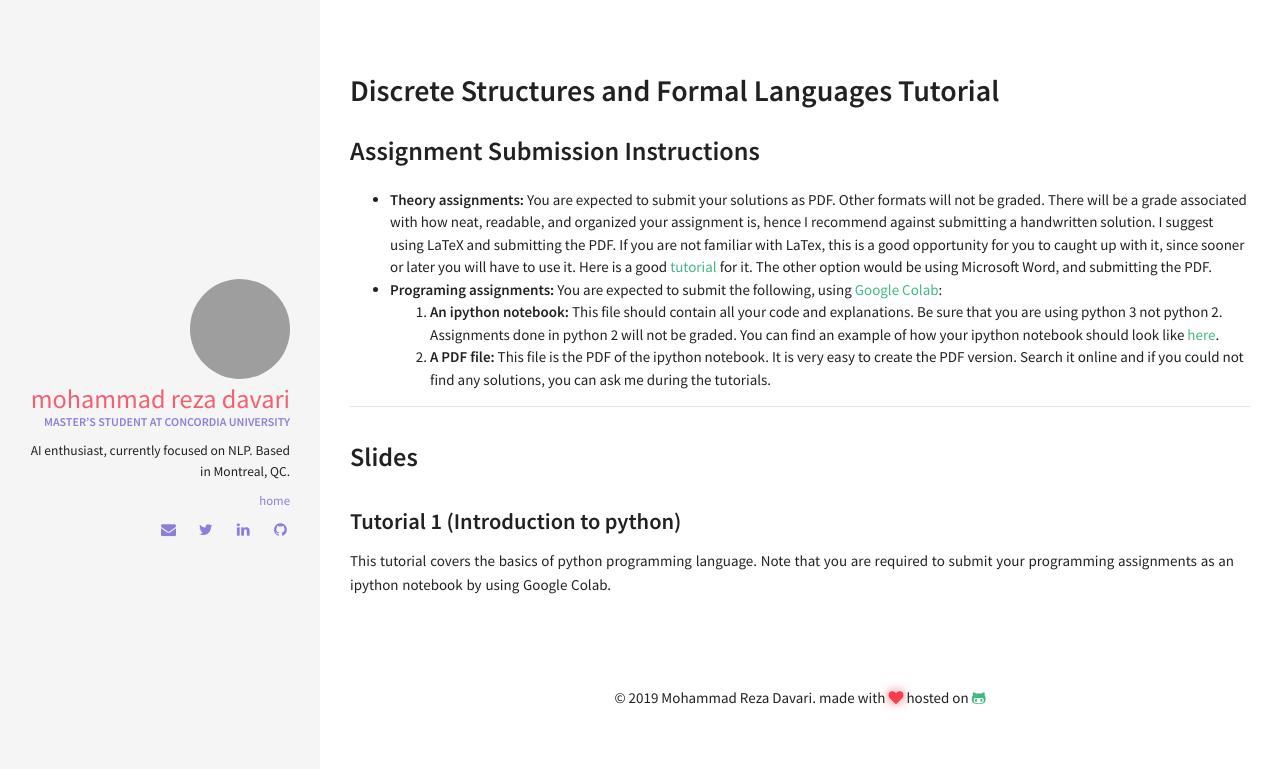
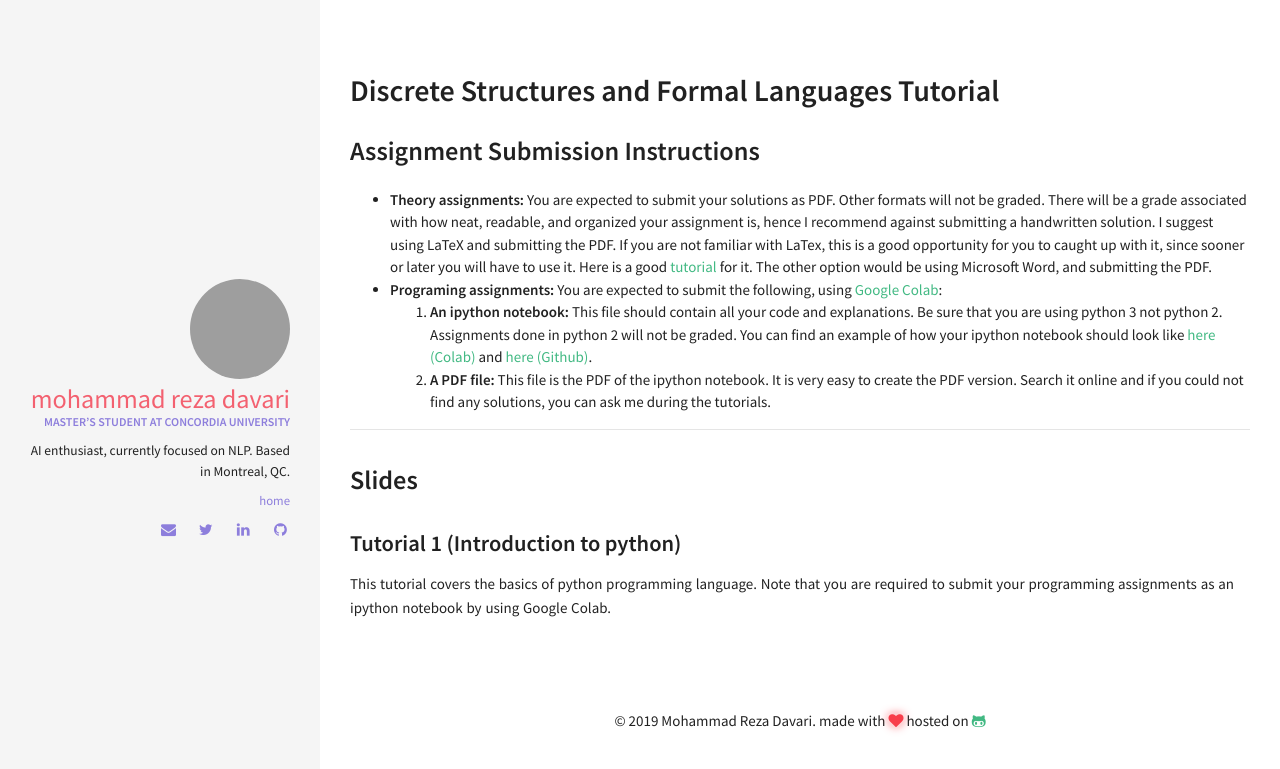
Before and after one commit to rezazzr/davari.io, a Jekyll site: the page built from index.html, in a window 1280 px wide. Shown: the top 769 px of the page. Built offline with Jekyll 4.4.1, drawn with Linux system fonts in a browser that asks for light colours.

Commit message:
added a link to Gtihub for the sample project

```diff
--- a/_includes/sections/intro.html
+++ b/_includes/sections/intro.html
@@ -11,7 +11,7 @@
 		<b> Programing assignments:</b> You are expected to submit the following, using <a href="https://colab.research.google.com/">Google Colab</a>:
 		<ol>
 			<li>
-				<b> An ipython notebook:</b> This file should contain all your code and explanations. Be sure that you are using python 3 not python 2. Assignments done in python 2 will not be graded. You can find an example of how your ipython notebook should look like <a href="https://drive.google.com/file/d/1Y3Jwl-v7_l7Kfpq48KWKBJeKKwJaDV36/view?usp=sharing">here</a>.
+				<b> An ipython notebook:</b> This file should contain all your code and explanations. Be sure that you are using python 3 not python 2. Assignments done in python 2 will not be graded. You can find an example of how your ipython notebook should look like <a href="https://drive.google.com/file/d/1Y3Jwl-v7_l7Kfpq48KWKBJeKKwJaDV36/view?usp=sharing">here (Colab)</a> and <a href="https://github.com/rezazzr/GVF_SR_reinforcement_learning/blob/master/GVF_SR.ipynb">here (Github)</a>.
 			</li>
 			<li>
 				<b> A PDF file:</b> This file is the PDF of the ipython notebook. It is very easy to create the PDF version. Search it online and if you could not find any solutions, you can ask me during the tutorials.
```
